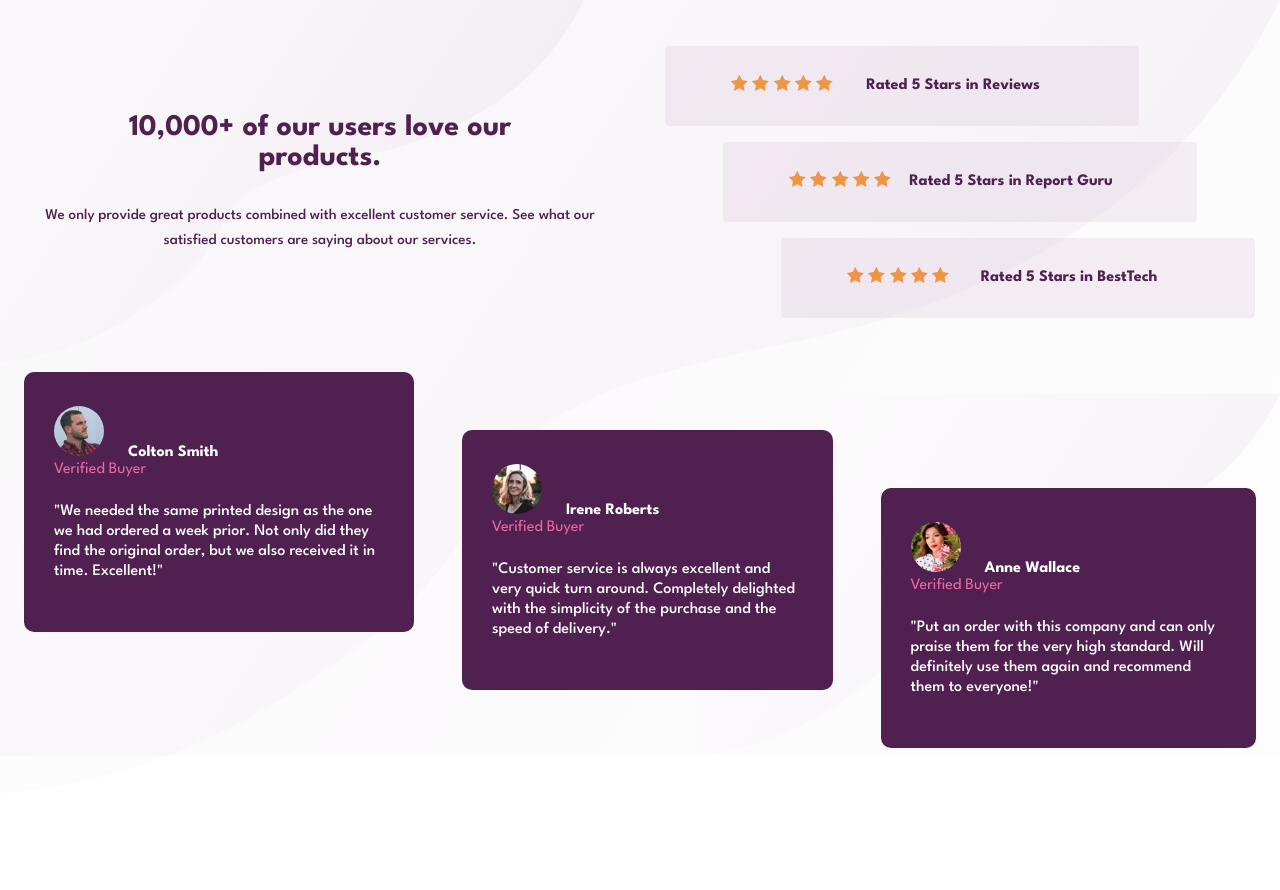
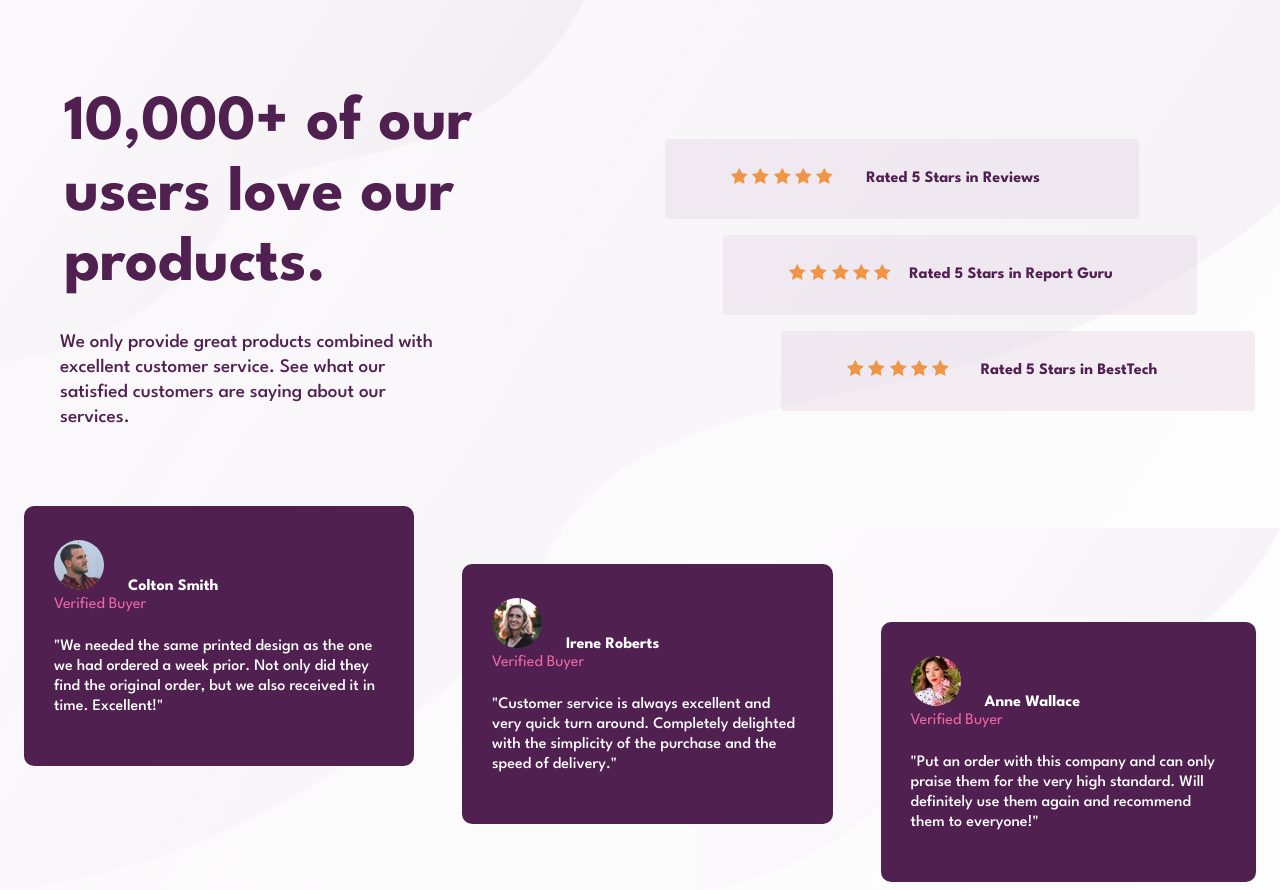
Before and after one commit to krishee107/FRONTENDMENTOR_Social-proof-section, a plain HTML site: page index.html in a window 1280 px wide. Before the commit the page ends 800 px from the top, so only its background shows below. Drawn offline with Linux system fonts and the light colour scheme.

Commit message:
Corregida fuente en desktop

```diff
--- a/css/style.css
+++ b/css/style.css
@@ -174,6 +174,7 @@ header article{
         display: grid;
         grid-template-columns: 1fr 1fr;
         align-items: center;
+        padding-top: 4%;
     }
 
     .cards-container{grid-column: 1/-1;}
@@ -195,4 +196,18 @@ header article{
     .first-card{align-self: start;}
     .secondt-card{align-self: center;}
     .third-card{align-self: end;}
+
+    header h1 {
+        text-align: left;
+        font-size: 4em;
+        line-height: unset;
+        max-width: 70%;
+    }
+
+    header article {
+        font-size: 1.2em;
+        max-width: 60%;
+        text-align: left;
+        padding: 0 5% 5%;
+    }
 }
```
